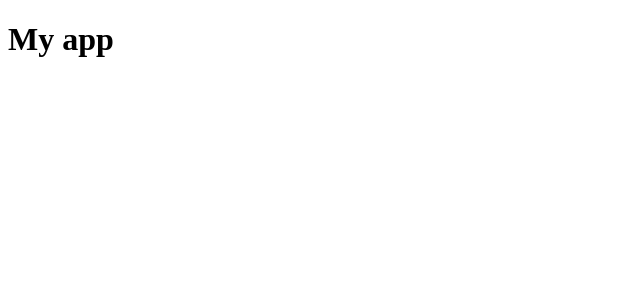
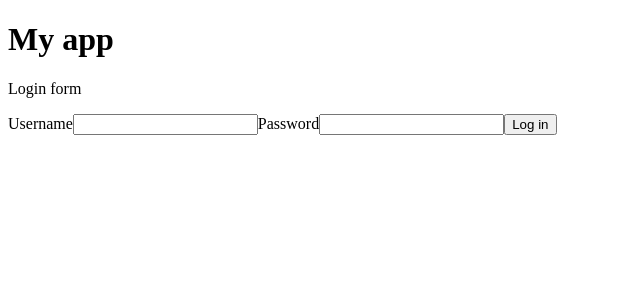
Before and after one commit to Guillermo-Martin/bakery-board, a React (Create React App) app: page / in a window 1280 px wide. Shown: the top 300 px of the page, without its empty margins (0-640 px from the left). Built offline with nearby package versions, Linux system fonts and the light colour scheme.

Commit message:
Create 'LoginForm' component, add basic content to it, and import into App.js

```diff
--- a/src/App.js
+++ b/src/App.js
@@ -1,7 +1,10 @@
+import LoginForm from "./components/LoginForm";
+
 function App() {
   return (
     <div className="App">
       <h1>My app</h1>
+      <LoginForm />
     </div>
   );
 }
--- /dev/null
+++ b/src/components/LoginForm.js
@@ -0,0 +1,18 @@
+function LoginForm() {
+  return (
+    <div>
+      <p>Login form</p>
+
+      {/* ---------- Form ---------- */}
+      <form>
+        <label>Username</label>
+        <input />
+        <label>Password</label>
+        <input />
+        <button>Log in</button>
+      </form>
+    </div>
+  );
+}
+
+export default LoginForm;
```
